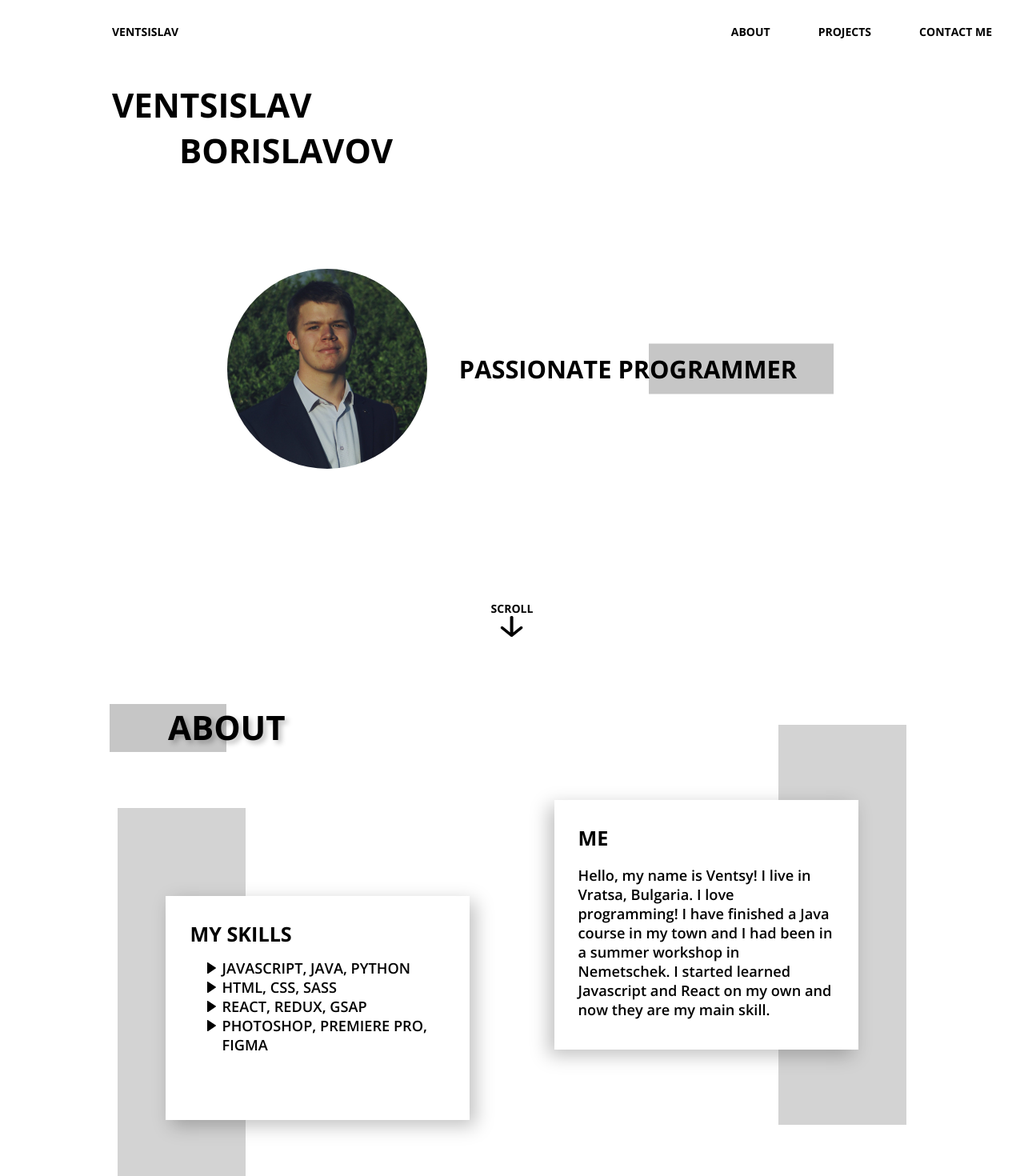
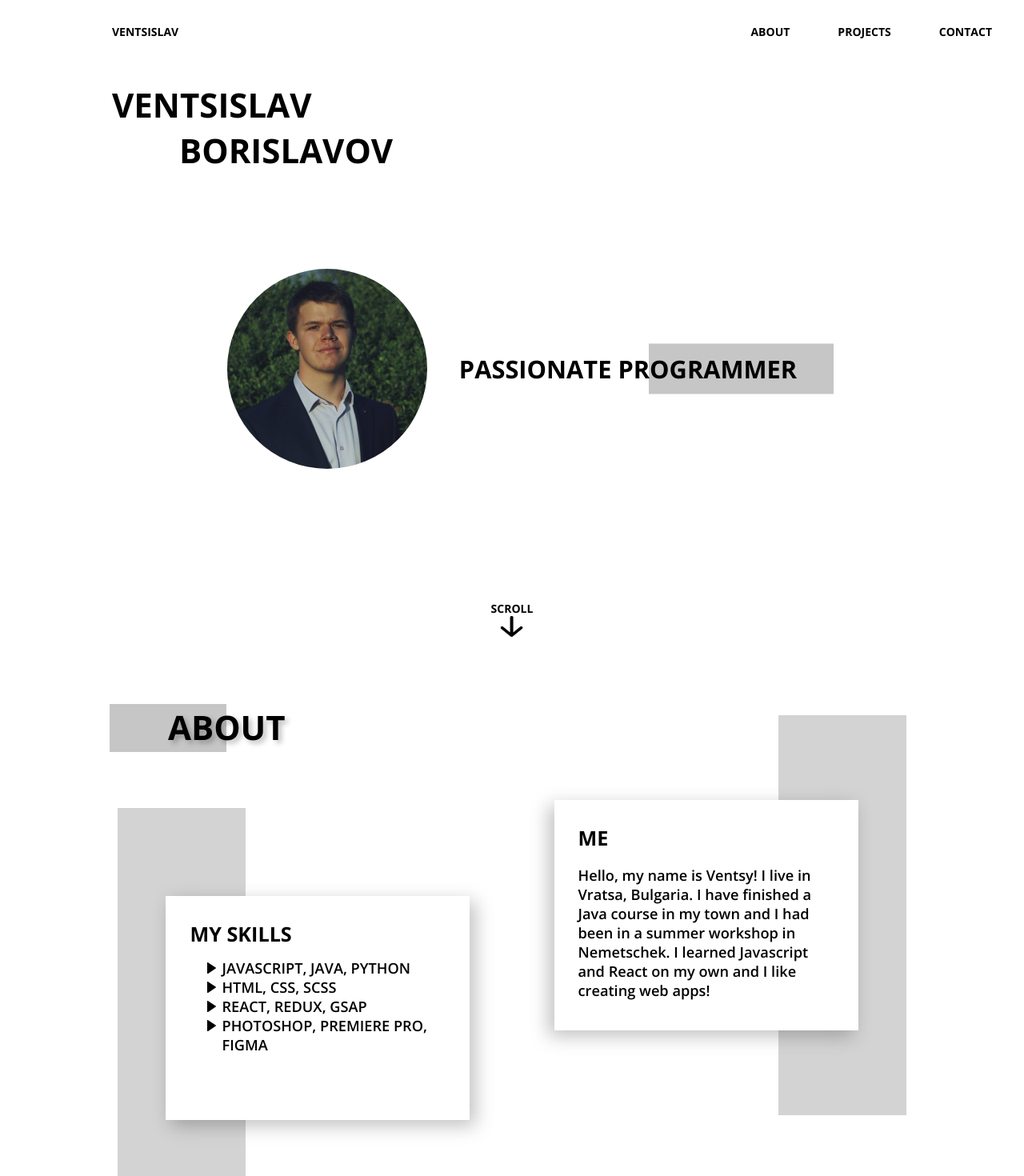
Before and after one commit to VentsislavBorislavov/Personal-Portfolio, a React (Create React App) app: page / in a window 1280 px wide. Shown: the top 1470 px of the page at 80% size. Built offline with nearby package versions, Linux system fonts and the light colour scheme.

Commit message:
minor changes

```diff
--- a/src/components/About.js
+++ b/src/components/About.js
@@ -6,17 +6,17 @@ const About = () => {
         <div className="about-me">
           <h3>Me</h3>
           <p>
-            Hello, my name is Ventsy! I live in Vratsa, Bulgaria. I love
-            programming! I have finished a Java course in my town and I had been
-            in a summer workshop in Nemetschek. I started learned Javascript and
-            React on my own and now they are my main skill.
+            Hello, my name is Ventsy! I live in Vratsa, Bulgaria. I have
+            finished a Java course in my town and I had been in a summer
+            workshop in Nemetschek. I learned Javascript and React on my own and
+            I like creating web apps!
           </p>
         </div>
         <div className="my-skills">
           <h3>My Skills</h3>
           <ul className="skills">
             <li>JAVASCRIPT, JAVA, PYTHON</li>
-            <li>HTML, CSS, SASS</li>
+            <li>HTML, CSS, SCSS</li>
             <li>REACT, REDUX, GSAP</li>
             <li>PHOTOSHOP, PREMIERE PRO, FIGMA</li>
           </ul>
--- a/src/components/Nav.js
+++ b/src/components/Nav.js
@@ -21,7 +21,7 @@ const Nav = () => {
               <a href="#">Projects</a>
             </li>
             <li>
-              <a href="#">Contact me</a>
+              <a href="#">Contact</a>
             </li>
           </ul>
         )}
--- a/src/styles/components/about.scss
+++ b/src/styles/components/about.scss
@@ -81,6 +81,7 @@
       @include media("<=phone") {
         border: none;
         width: 100%;
+        padding: 0;
       }
       h3 {
         font-size: 2.55rem;
```
